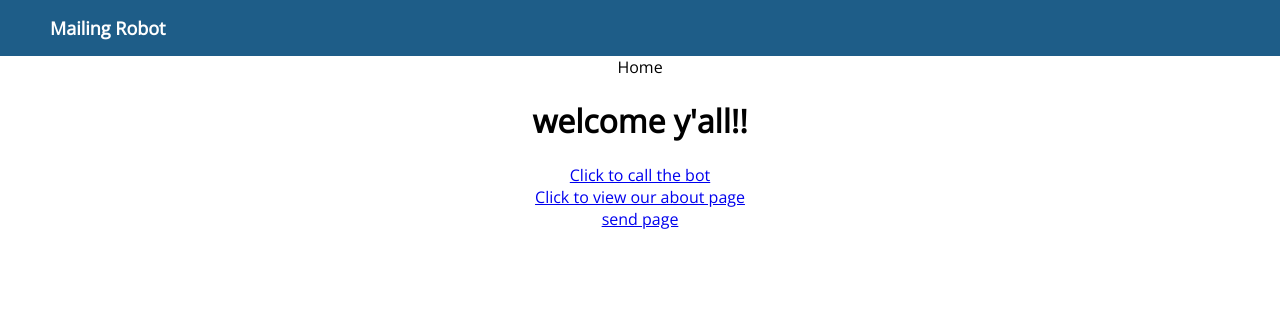
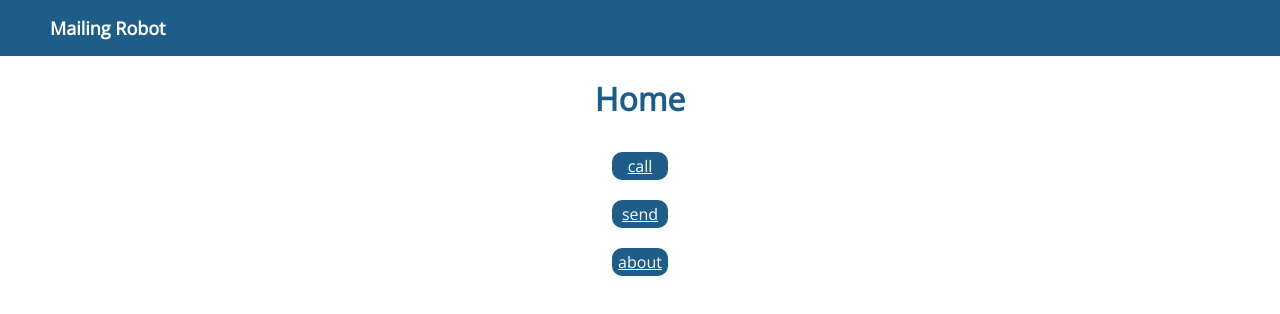
Before and after one commit to chachamottaki/OpenSpaceBot, a React (Create React App) app in the folder mailbot/: page / in a window 1280 px wide. Shown: the top 314 px of the page. Built offline with nearby package versions, Linux system fonts and the light colour scheme; some icons are missing.

Commit message:
center divs on homepage with css flexbox

```diff
--- a/mailbot/src/App.css
+++ b/mailbot/src/App.css
@@ -1,6 +1,43 @@
 .App {
   text-align: center;
 }
+.center-container{
+  display:flex;
+  flex-direction:row;
+  justify-content: center;
+}
+.homepage-container-1 {
+  display:flex;
+  flex-direction: column;
+  justify-content: center;
+}
+.homepage-item {
+  width: 50px;
+  margin: 10px;
+  border: 3px solid #1e5d88;
+  border-radius: 10px;
+  background-color: #1e5d88;
+  color: white
+}
+.homepage-item-1{
+  min-height: 20px;
+}
+.homepage-item-2{
+  min-height: 20px;
+}
+.homepage-item-3{
+  min-height: 20px;
+}
+
+h1{
+  color: #1e5d88;
+}
+
+.link {
+  color: #FFF;
+  text-decoration:"none" !important
+}
+
 
 .App-logo {
   height: 40vmin;
--- a/mailbot/src/pages/Home.js
+++ b/mailbot/src/pages/Home.js
@@ -1,14 +1,35 @@
 import React from 'react'
 import { Link } from "react-router-dom";
+import '.././App.css';
 
 function Home() {
   return (
-    <div>Home
-      <h1>welcome y'all!! </h1>
-      <Link to="call">Click to call the bot</Link><br></br>
-      <Link to="about">Click to view our about page</Link><br></br>
-      <Link to="send">send page</Link>
+    <div>
+      <h1>Home </h1>
+      <div className='center-container'>
+
+        <div className = "homepage-container-1">
+          <div className = "homepage-item homepage-item-1">
+            <Link to="/call" className='link'>
+              call
+            </Link>
+          </div>
+          <div className = "homepage-item homepage-item-2">
+            <Link to="/send" className='link'>
+              send
+            </Link>
+          </div>
+          <div className = "homepage-item homepage-item-3">
+            <Link to="/about" className='link'>
+              about
+            </Link>
+          </div>
+
+        </div>
+      </div>
+
     </div>
+
 
   )
 }
```
